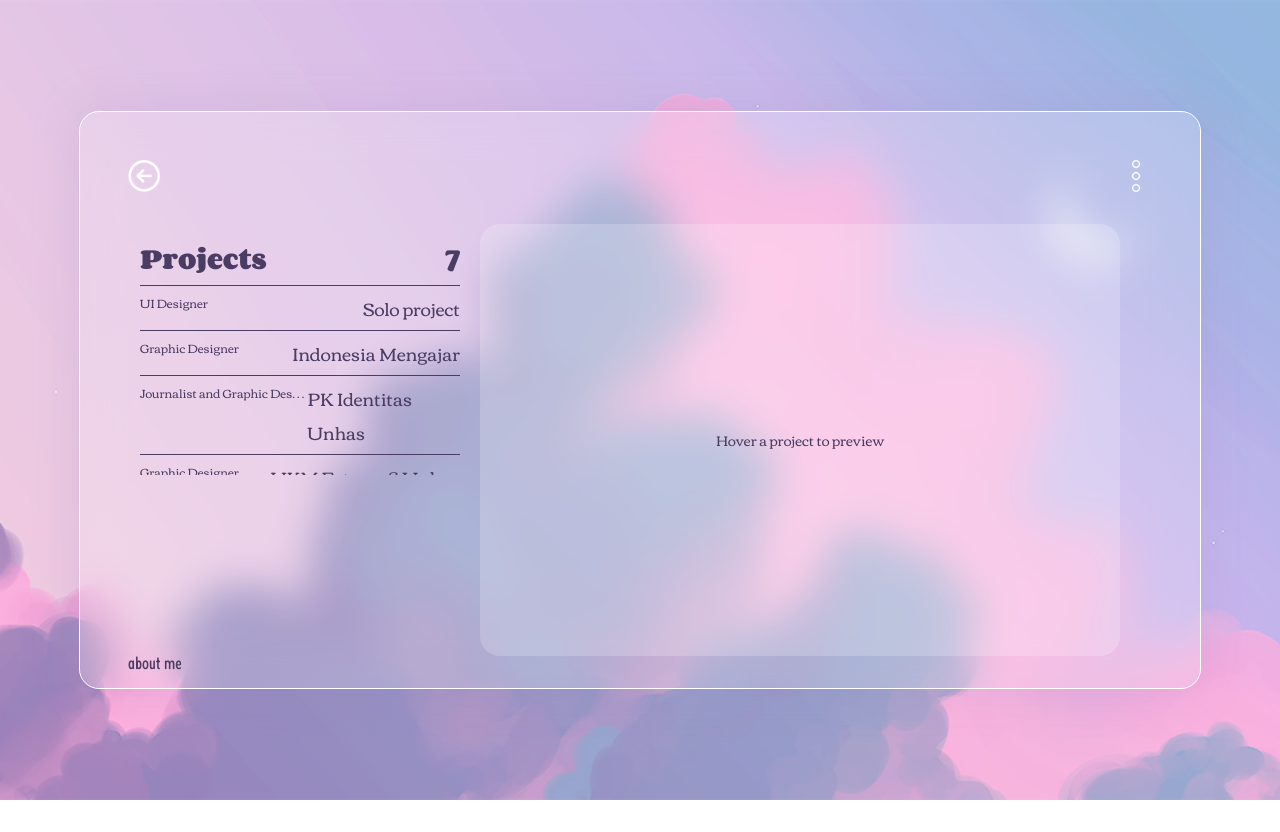
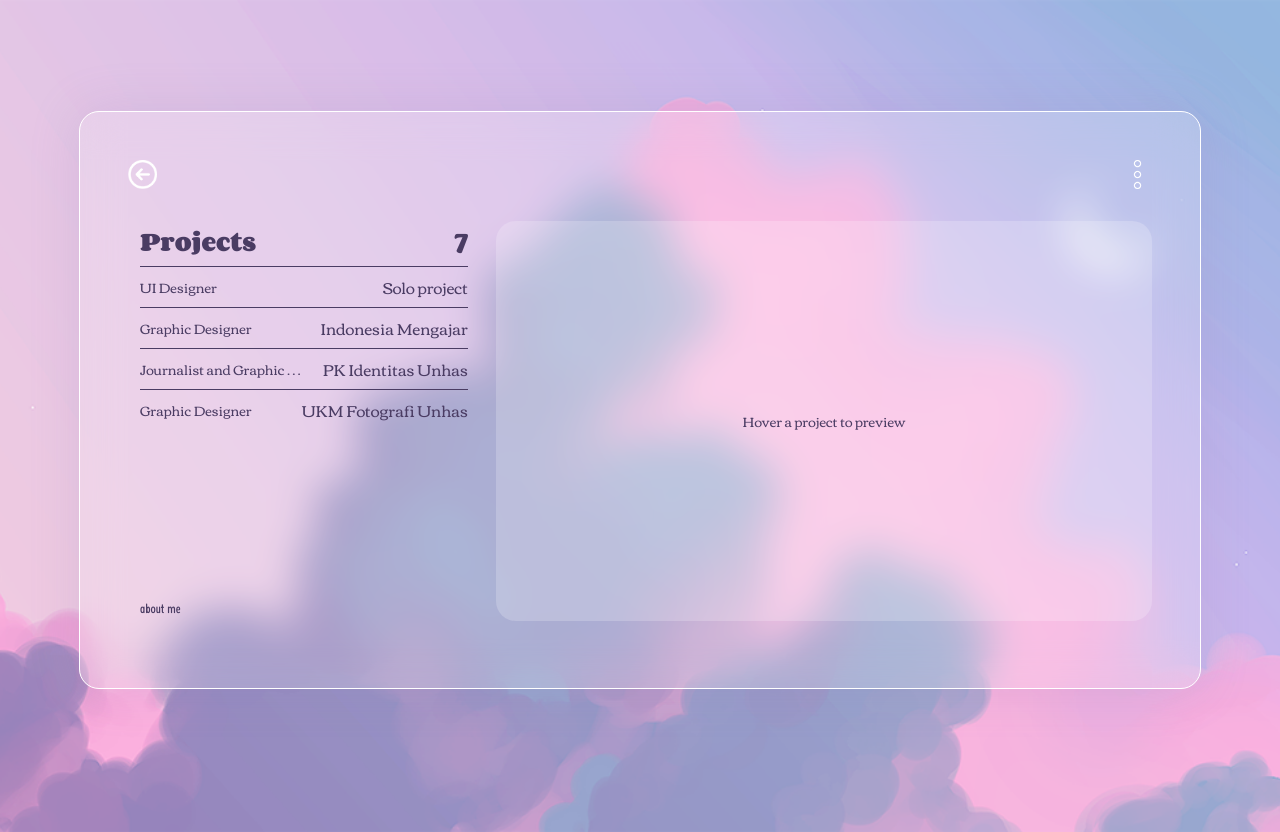
Before and after one commit to meantoes/PORTFOLIO, a React (Vite) app: page /PORTFOLIO/projects in a window 1280 px wide. Before the commit the page ends 800 px from the top, so only its background shows below. Built offline with nearby package versions, Linux system fonts and the light colour scheme.

Commit message:
fixing fonts and sizes

```diff
--- a/src/styles/_variables.scss
+++ b/src/styles/_variables.scss
@@ -5,17 +5,22 @@ $black: #4A3C63;
 $nameFont: 'Fredoka Condensed', sans-serif;
 $normalFont: "Corben", serif;
 
+$small: clamp(0.75rem, 0.2vw + 0.6875rem, 0.875rem);
+$subhead: clamp(0.875rem, 0.3vw + 0.75rem, 1rem);
+$header: clamp(1.125rem, 0.5vw + 1rem, 1.375rem);
+
 body {
     overflow: hidden;
+    padding: 1rem;
 }
 
 button {
-    font-size: 1.125rem;
+    font-size: $small;
     font-family: $nameFont;
 }
 
 h2 {
-    font-size: 1.5rem;
+    font-size: $header;
     font-family: $normalFont;
     font-weight: bold;
 }
@@ -29,7 +34,7 @@ h2 {
 }
 
 .btn {
-    font-size: 1.125rem;
+    font-size: $small;
     font-family: $nameFont;
     color: $black;
     text-decoration: none;
--- a/src/styles/aboutMe.scss
+++ b/src/styles/aboutMe.scss
@@ -21,7 +21,7 @@
 .experiences {
     display: flex;
     flex-direction: column;
-    padding: 2rem;
+    padding: 1rem 1.5rem;
     height: 100%;
     min-height: 23rem;
 
@@ -34,8 +34,25 @@
     -webkit-backdrop-filter: blur(20px);
 
     overflow-y: auto;
-    scrollbar-width: none;
-    scroll-behavior: initial;
+    scrollbar-width: thin;
+    scrollbar-color: $black transparent;
+    scroll-behavior: smooth;
+
+    &::-webkit-scrollbar {
+        width: thin;
+        background-color: transparent;
+    }
+
+    &::-webkit-scrollbar-track {
+        background-color: transparent;
+        border-radius: 20px;
+    }
+
+    &::-webkit-scrollbar-thumb {
+        background-color: transparent;
+        border-radius: 10px;
+        border: none;
+    }
 }
 
 .exp {
@@ -62,7 +79,7 @@
 }
 
 .exp .left {
-    width: 5rem;
+    width: clamp(3rem, 2vw + 2rem, 5rem);
 }
 
 .exp .left img {
@@ -78,7 +95,7 @@
 .exp .right {
     display: flex;
     flex-direction: column;
-    justify-content: space-between;
+    justify-content: center;
     width: 100%;
 }
 
@@ -87,17 +104,17 @@
     justify-content: space-between;
     align-items: center;
 
-    font-size: 24px;
+    font-size: $header;
     font-family: $nameFont;
     font-weight: 600;
 }
 
 .exp .bottom {
-    font-size: 16px;
+    font-size: $small;
 }
 
 .exp-desc {
-    font-size: .875rem;
+    font-size: $small;
     line-height: 1.5rem;
 
     padding: 1rem;
@@ -106,7 +123,7 @@
 }
 
 .year {
-    font-size: 1.125rem;
+    font-size: $subhead;
     font-weight: 500;
     text-align: right;
 }
@@ -125,7 +142,7 @@
 .tools {
     display: flex;
     flex-direction: column;
-    padding: 2rem;
+    padding: 1rem 1.5rem;
     width: 100%;
     box-sizing: border-box;
 
@@ -139,7 +156,7 @@
 }
 
 .tools-grid {
-    font-size: 1.125rem;
+    font-size: $subhead;
     font-weight: 500;
     font-family: $nameFont;
 
@@ -229,7 +246,7 @@
 //     line-height: 20px;
 // }
 
-@media (max-width: 768px) {
+@media (max-width: 1023px) {
     .exp-info {
         grid-template-columns: 1fr;
     }
@@ -241,14 +258,14 @@
     }
 }
 
-@media (max-width: 480px) {
+@media (max-width: 767px) {
     .tools {
-        padding: 2rem;
+        padding: 1rem;
     }
 
     .company-name {
-        font-size: 1.75rem;
         margin-bottom: -5px;
+        text-align: left;
     }
 
     img {
@@ -267,16 +284,13 @@
         padding: 1rem 0;
     }
 
-    .exp .bottom {
-        font-size: .5rem;
-    }
-
     .year {
         display: none;
     }
 
     .exp .right {
-        justify-content: space-around;
+        align-items: start;
+        justify-content: center;
     }
 
     .skill-mobile {
@@ -288,13 +302,13 @@
     }
 }
 
-@media (min-width: 481px) {
+@media (min-width: 768px) {
     .skill-mobile {
         display: none;
     }
 }
 
-@media (max-width: 730px) {
+@media (max-width: 1023px) {
     .tools-container {
         flex-direction: column;
         row-gap: 2rem;
--- a/src/styles/contact.scss
+++ b/src/styles/contact.scss
@@ -42,7 +42,7 @@ h2 {
     padding: 10px 0;
     border-bottom: 1px solid;
 
-    font-size: 16px;
+    font-size: $small;
 }
 
 .kontak a {
--- a/src/styles/glassFrame.scss
+++ b/src/styles/glassFrame.scss
@@ -9,6 +9,7 @@
 }
 
 .glass-content {
+    position: relative;
     width: 100%;
     max-width: 80vw;
     height: 100%;
@@ -30,15 +31,15 @@
     overflow-y: auto;
 }
 
-@media (max-width: 480px) {
+@media (max-width: 767px) {
     .glass-content {
         max-width: 80vw;
         max-height: 80vh;
-        padding: 2rem;
+        padding: 1.5rem;
     }
 }
 
-@media (max-width: 768px) {
+@media (max-width: 1023px) {
     .glass-content {
         max-height: 70vh;
     }
--- a/src/styles/home.scss
+++ b/src/styles/home.scss
@@ -31,25 +31,25 @@ body {
 }
 
 .intro h1 {
-    font-size: 2.5rem;
+    font-size: $header;
     font-family: $normalFont;
     font-weight: normal;
 }
 
 .intro p {
     max-width: 337px;
-    font-size: .875rem;
+    font-size: $small;
     line-height: 15px;
     text-align: center;
 }
 
 .nama {
     font-family: $nameFont;
-    font-size: 3rem;
+    font-size: clamp(1.75rem, 1vw + 1rem, 2.5rem);
 }
 
 .homeBtn {
-    font-size: 1.125rem;
+    font-size: $small;
     font-family: $nameFont;
     color: $black;
     text-decoration: none;
--- a/src/styles/nav-bar.scss
+++ b/src/styles/nav-bar.scss
@@ -7,8 +7,8 @@
 }
 
 .iconBtn {
-  width: 2rem;
-  height: 2rem;
+  width: clamp(1rem, 1vw + 1rem, 3rem);
+  height: clamp(1rem, 1vw + 1rem, 3rem);
   border: none;
   cursor: pointer;
   transition: all 0.15s ease-in-out;
@@ -38,7 +38,7 @@
   display: flex;
   justify-content: flex-end;
   align-items: flex-start;
-  padding: 5rem 4.5rem;
+  padding: 4.8rem 4rem;
 }
 
 .menu-frame {
@@ -60,7 +60,7 @@
 }
 
 .menu-links a {
-  font-size: 1.125rem;
+  font-size: $small;
   color: white;
   text-decoration: none;
   font-family: $nameFont;
@@ -77,8 +77,18 @@
   background-color: rgb(255, 255, 255);
 }
 
-@media (max-width: 480px) {
+@media (max-width: 1023px) {
   .menu-overlay {
-    padding: 4rem 3.5rem;
+    padding: 4.5rem 4rem;
   }
 }
+
+@media (max-width: 767px) {
+  .menu-overlay {
+    padding: 2.6rem 2.3rem;
+  }
+
+  .menu-frame {
+    padding: .5rem 1rem;
+  }
+}
--- a/src/styles/projects.scss
+++ b/src/styles/projects.scss
@@ -14,50 +14,85 @@
 .contents {
     display: flex;
     justify-content: space-between;
-    column-gap: 2rem;
-    justify-self: center;
 }
 
 .content-left {
+    position: relative;
     flex: 1;
     min-width: 0;
     display: flex;
     flex-direction: column;
     justify-content: space-between;
+    padding: 0 .75rem;
 }
 
 .content-up {
     display: flex;
     flex-direction: column;
-    justify-content: space-between;
-    align-self: stretch;
-    padding: .75rem;
+    justify-content: stretch;
 
     width: 100%;
     height: 100%;
-    max-height: 50%;
+    max-height: 200px;
+    padding-right: 1rem;
 
     overflow-y: auto;
-    scrollbar-width: none;
+    scrollbar-width: thin;
+    scrollbar-color: $black transparent;
     scroll-behavior: smooth;
+
+    &::-webkit-scrollbar {
+        width: thin;
+        background-color: transparent;
+    }
+
+    &::-webkit-scrollbar-track {
+        background-color: transparent;
+        border-radius: 10px;
+    }
+
+    &::-webkit-scrollbar-thumb {
+        background-color: transparent;
+        border-radius: 10px;
+        border: none;
+    }
+}
+
+.content-right {
+    flex: 2;
+    min-width: 0;
+    display: flex;
+    justify-self: end;
+    align-items: center;
+    justify-content: center;
+    background: rgba(255, 255, 255, 0.2);
+    font-size: $small;
+    color: $black;
+    border-radius: 20px;
+    height: 50vh;
+    max-height: 50vh;
+    overflow: hidden;
+    margin-left: 1rem;
 }
 
 .list-project {
     display: flex;
     flex-direction: column;
+    justify-content: center;
 }
 
 .list-projects {
     display: flex;
-    align-items: top;
+    column-gap: 1rem;
+    align-items: center;
     justify-content: space-between;
     padding: 5px 0;
     border-bottom: .5px solid $black;
 }
 
-.reviewBtn {
+.company-name .reviewBtn {
     font-family: $normalFont;
-    font-size: 1.125rem;
+    font-size: $subhead;
     color: $black;
     text-decoration: none;
     transition: all 0.30s ease-in-out;
@@ -67,35 +102,16 @@
     color: white;
 }
 
-.company-name {
-    text-align: right;
-    align-items: center;
-}
-
 .role {
+    flex: 1;
     font-family: $normalFont;
-    font-size: .75rem;
+    font-size: $small;
     color: $black;
     text-decoration: none;
 
     white-space: nowrap;
     overflow: hidden;
     text-overflow: ellipsis;
-}
-
-.content-right {
-    flex: 2;
-    min-width: 0;
-    display: flex;
-    align-items: center;
-    justify-content: center;
-    background: rgba(255, 255, 255, 0.2);
-    font-size: .875rem;
-    color: $black;
-    border-radius: 20px;
-    height: 100%;
-    max-height: 27rem;
-    overflow: hidden;
 }
 
 .preview-img {
@@ -136,7 +152,7 @@
 .modal-text .exp-desc {
     color: $black;
     font-family: $normalFont;
-    font-size: 1rem;
+    font-size: $small;
     background: none;
 }
 
@@ -144,7 +160,8 @@
     border-radius: 1.25rem;
 }
 
-@media (max-width: 768px) {
+// IPAD
+@media (max-width: 1023px) {
     .contents {
         flex-direction: column;
         row-gap: 2rem;
@@ -178,16 +195,25 @@
     }
 }
 
-@media (min-width: 769px) {
+@media (min-width: 1024px) {
     .projectBtn-mobile {
         display: none;
     }
 }
 
-@media (max-width:480px) {
+// mobile
+@media (max-width:767px) {
     .modal-frame {
-        max-height: 80vh;
-        width: 80vh;
+        max-height: 75vh;
+        width: 70vh;
         padding: 1.5rem;
     }
+
+    .content-right {
+        display: none;
+    }
+
+    .content-left {
+        max-height: 100%;
+    }
 }
```
Also changed, not shown: package.json (+5 -3 lines), src/note.txt, 1 other file (tests, documents, lock files or other folders).
